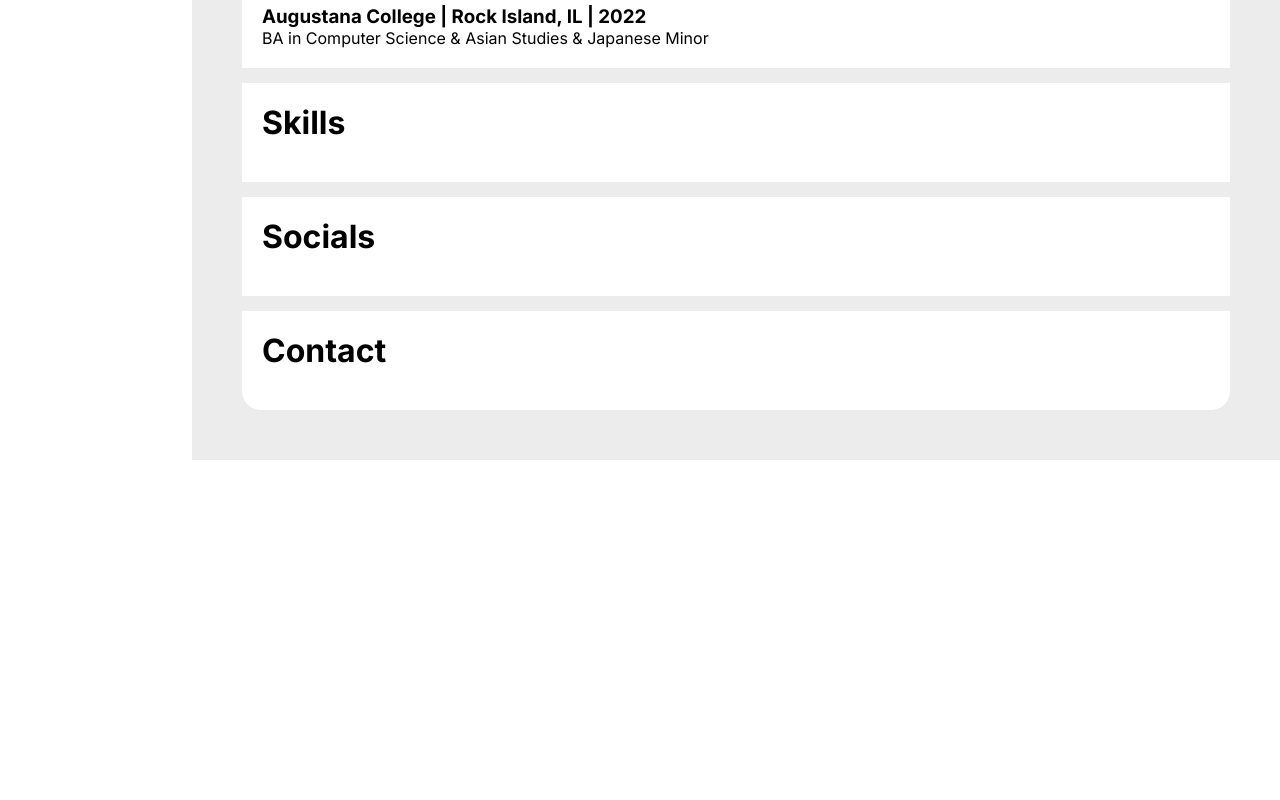
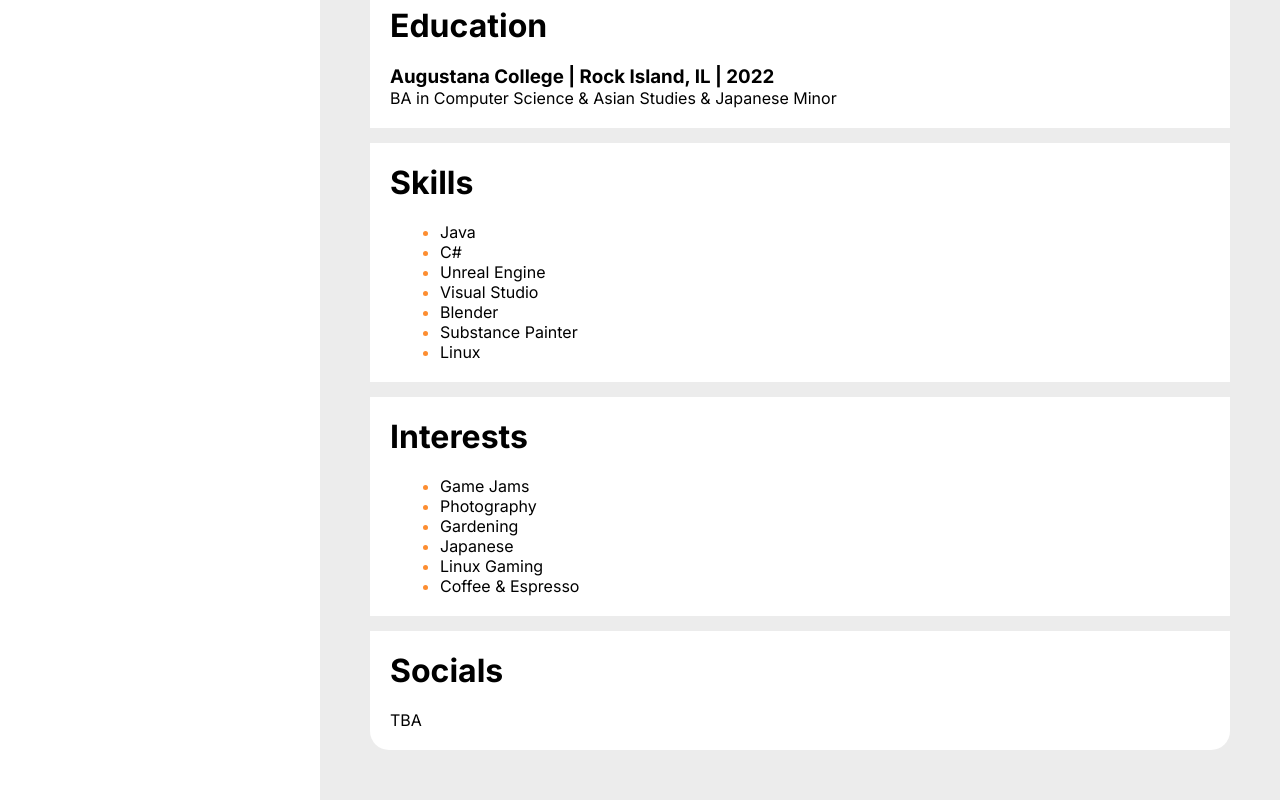
Before and after one commit to QCgeneral29/landenlove.xyz_2.0, a plain HTML site: page index.html in a window 1280 px wide. Shown: the part 1221-2021 px from the top of the page. Before the commit the page ends 1681 px from the top, so only its background shows below. Drawn offline with Linux system fonts and the light colour scheme.

Commit message:
Added some web responsiveness. Removed Contact section and added Interests section.

```diff
--- a/index.html
+++ b/index.html
@@ -21,8 +21,8 @@
             <li><h1><a href="#projects" class="nav-link">Projects</a></h1></li>
             <li><h1><a href="#education" class="nav-link">Education</a></h1></li>
             <li><h1><a href="#skills" class="nav-link">Skills</a></h1></li>
+            <li><h1><a href="#interests" class="nav-link">Interests</a></h1></li>
             <li><h1><a href="#socials" class="nav-link">Socials</a></h1></li>
-            <li><h1><a href="#contact" class="nav-link">Contact</a></h1></li>
         </ul>
     </div>
 
@@ -113,14 +113,35 @@
 
         <div class="container" id="skills">
             <h1>Skills</h1>
+
+            <ul>
+                <li><p>Java</p></li>
+                <li><p>C#</p></li>
+                <li><p>Unreal Engine</p></li>
+                <li><p>Visual Studio</p></li>
+                <li><p>Blender</p></li>
+                <li><p>Substance Painter</p></li>
+                <li><p>Linux</p></li>
+            </ul>
         </div>
 
-        <div class="container" id="socials">
-            <h1>Socials</h1>
+        <div class="container" id="interests">
+            <h1>Interests</h1>
+
+            <ul>
+                <li><p>Game Jams</p></li>
+                <li><p>Photography</p></li>
+                <li><p>Gardening</p></li>
+                <li><p>Japanese</p></li>
+                <li><p>Linux Gaming</p></li>
+                <li><p>Coffee & Espresso</p></li>
+            </ul>
         </div>
 
-        <div class="container container-bottom" id="contact">
-            <h1>Contact</h1>
+        <div class="container container-bottom" id="socials">
+            <h1>Socials</h1>
+
+            <p>TBA</p>
         </div>
     </div>
 </body>
--- a/style.css
+++ b/style.css
@@ -89,3 +89,32 @@
 
     margin-bottom: 0px;
 }
+
+@media screen and (max-width: 2208px) {
+    .sidebar {
+        width: 25vw;
+    }
+
+    .content {
+        margin-left: 25vw;
+    }
+}
+
+@media screen and (max-width: 1181px) {
+    .logo {
+        position: static;
+    }
+
+    .logo-underline {
+        width: 260px;
+    }
+
+    .sidebar {
+        display: none;
+    }
+
+    .content {
+        margin-left: 0vw;
+        padding: 25px;
+    }
+}
```
